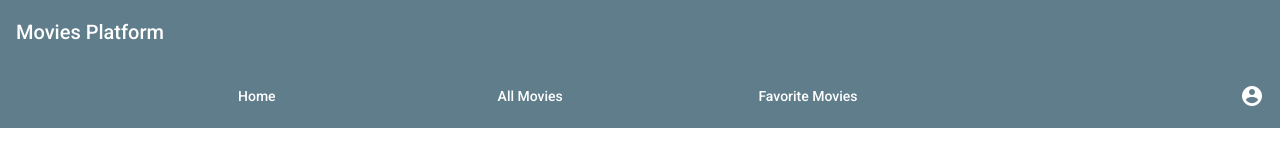
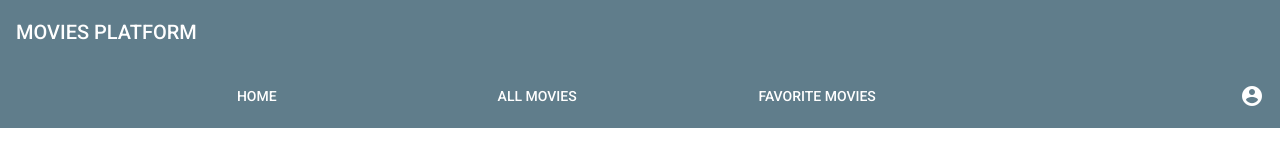
Before and after one commit to al3xkarv/movie-platform, an Angular app in the folder frontend/: page / in a window 1280 px wide. Shown: the top 160 px of the page. Built offline with nearby package versions, Linux system fonts and the light colour scheme; no server answers; sample sign-in values are in the browser's storage.

Commit message:
change nav-bar all caps

```diff
--- a/frontend/src/app/nav-bar/nav-bar.component.html
+++ b/frontend/src/app/nav-bar/nav-bar.component.html
@@ -1,17 +1,17 @@
 <mat-toolbar color="primary">
   <mat-toolbar-row>
-    <span class="app-title" (click)="goHome()">Movies Platform</span>
+    <span class="app-title" (click)="goHome()">MOVIES PLATFORM</span>
   </mat-toolbar-row>
   <mat-toolbar-row>
     <span class="spacer"></span>
-    <button mat-icon-button class="icon" (click)="goHome()">Home</button>
+    <button mat-icon-button class="icon" (click)="goHome()">HOME</button>
     <span class="spacer"></span>
     <button mat-icon-button class="icon" (click)="goAllMovies()">
-      All Movies
+      ALL MOVIES
     </button>
     <span class="spacer"></span>
     <button mat-icon-button class="icon" (click)="goFavoriteMovies()">
-      Favorite Movies
+      FAVORITE MOVIES
     </button>
     <span class="spacer"></span>
     <span class="spacer"></span>
```
